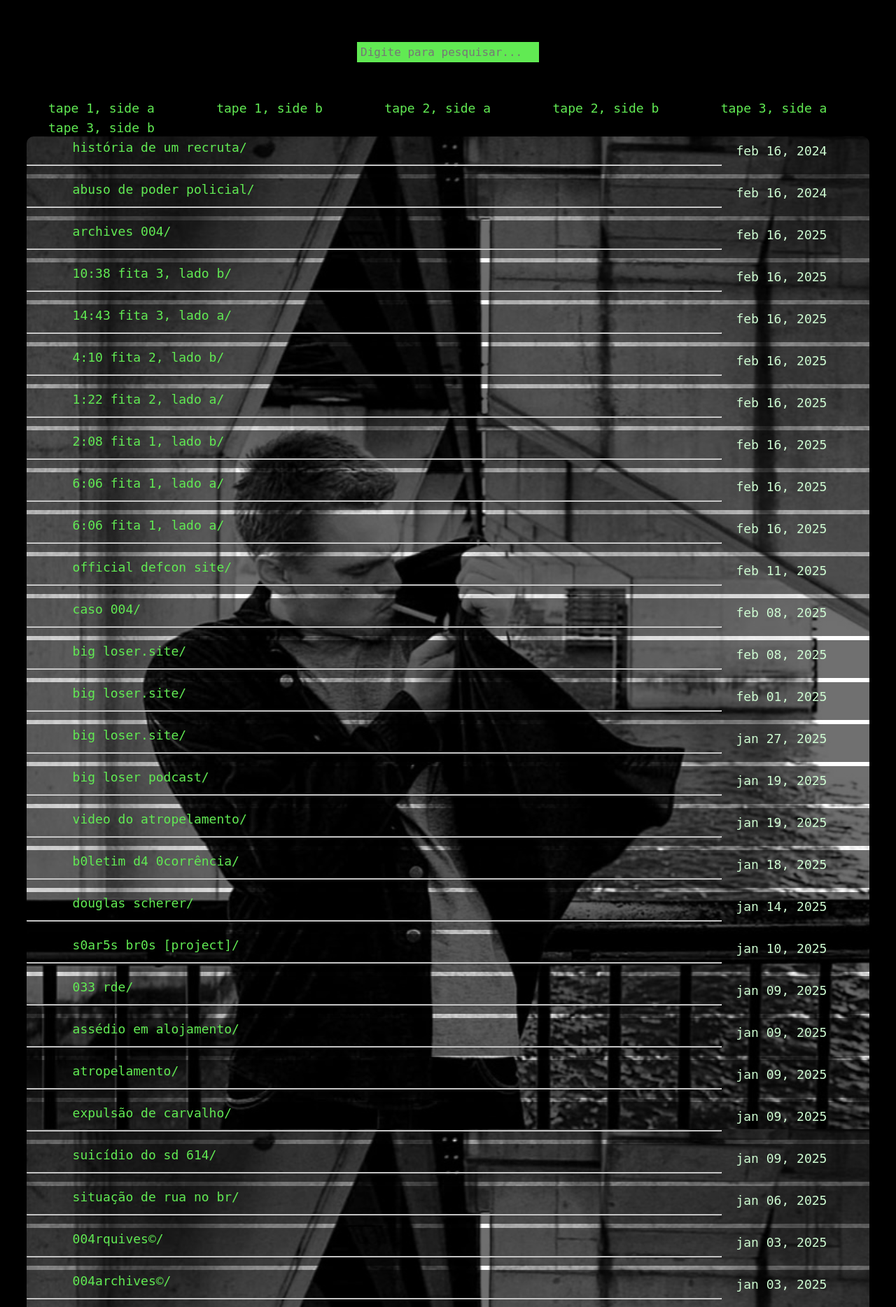
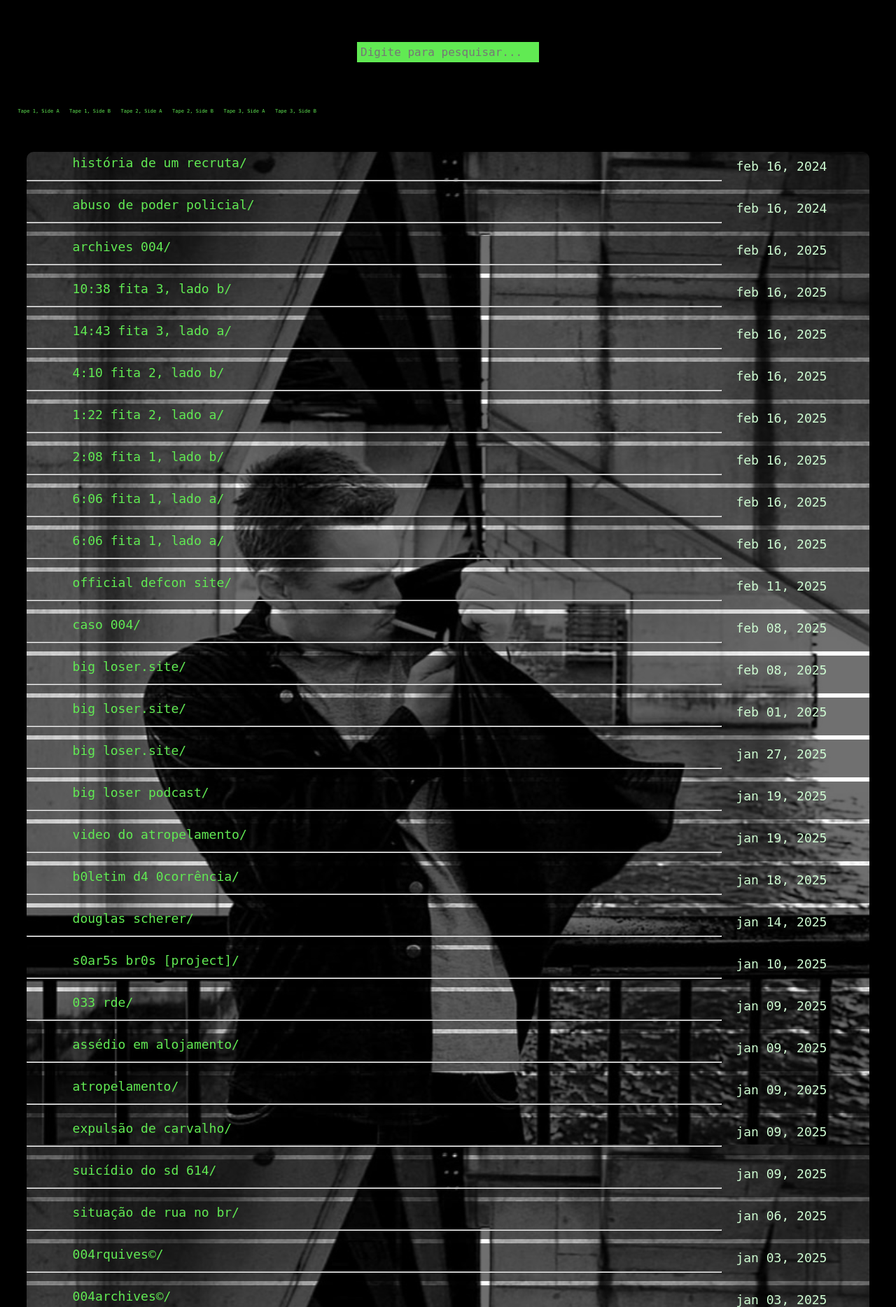
Before and after one commit to 3asyice/Noticias, a PHP site: page /Caso/004.html in a window 1280 px wide. Shown: the part 61-1929 px from the top of the page at 70% size. Run offline with PHP 8.4, Linux system fonts and the light colour scheme; some web fonts are replaced.

Commit message:
Update 004.css

```diff
--- a/Caso/004.css
+++ b/Caso/004.css
@@ -113,7 +113,7 @@ a {
   margin-left: 3%;
   margin-right: 3%;
   border-radius: 10px;
-  background: url('https://raw.githubusercontent.com/3asyice/Noticias/main/Caso/aeropass/leonardo.jpg') center / cover no-repeat fixed;
+  background: url('https://big-loser.site/Caso/aeropass/leonardo.jpg') center / cover no-repeat fixed;
 }
 
 footer {
@@ -208,3 +208,18 @@ footer {
   }
 
 }
+
+div.tape a {
+  padding: 0;
+  font-size: 7px;
+
+  margin: 0;
+  text-transform: initial;
+
+}
+
+div.tape {
+  margin-bottom: 50px;
+  margin-left: 2%;
+  margin-right: 2%;
+}
```
